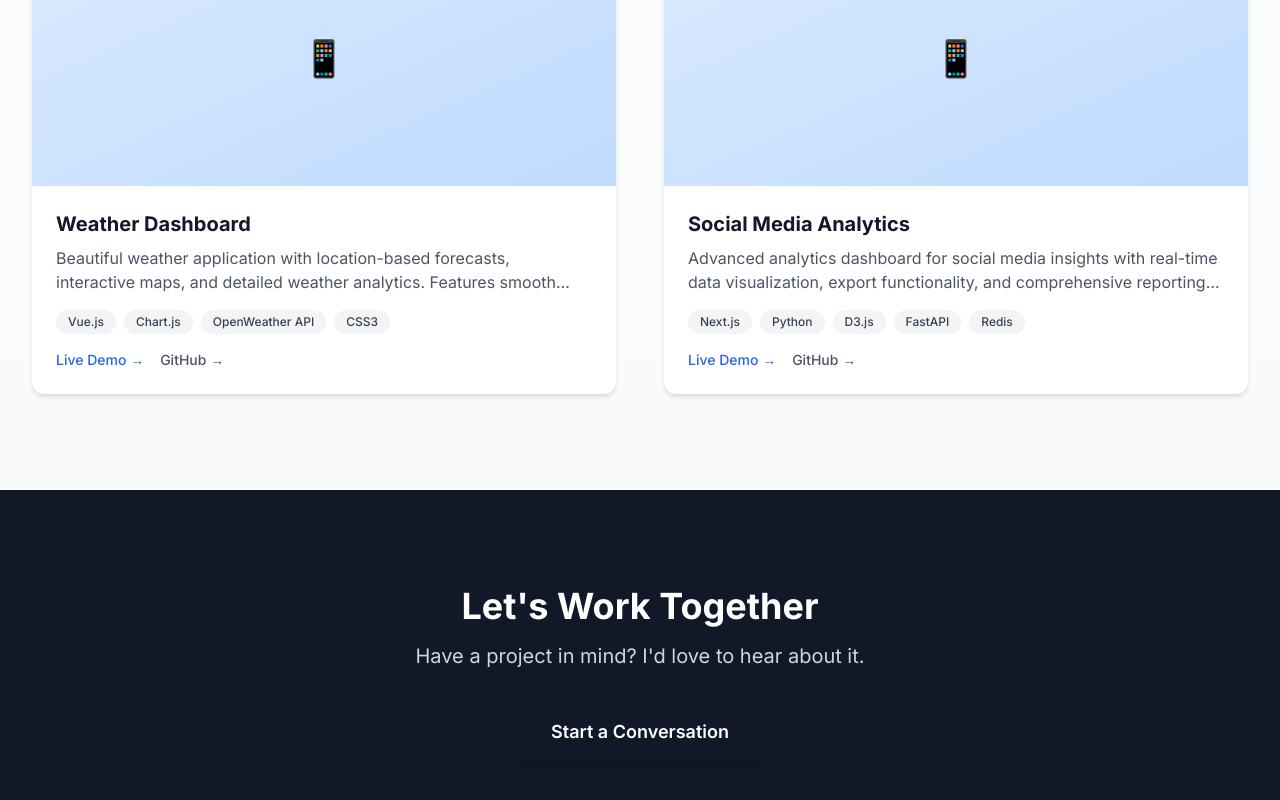
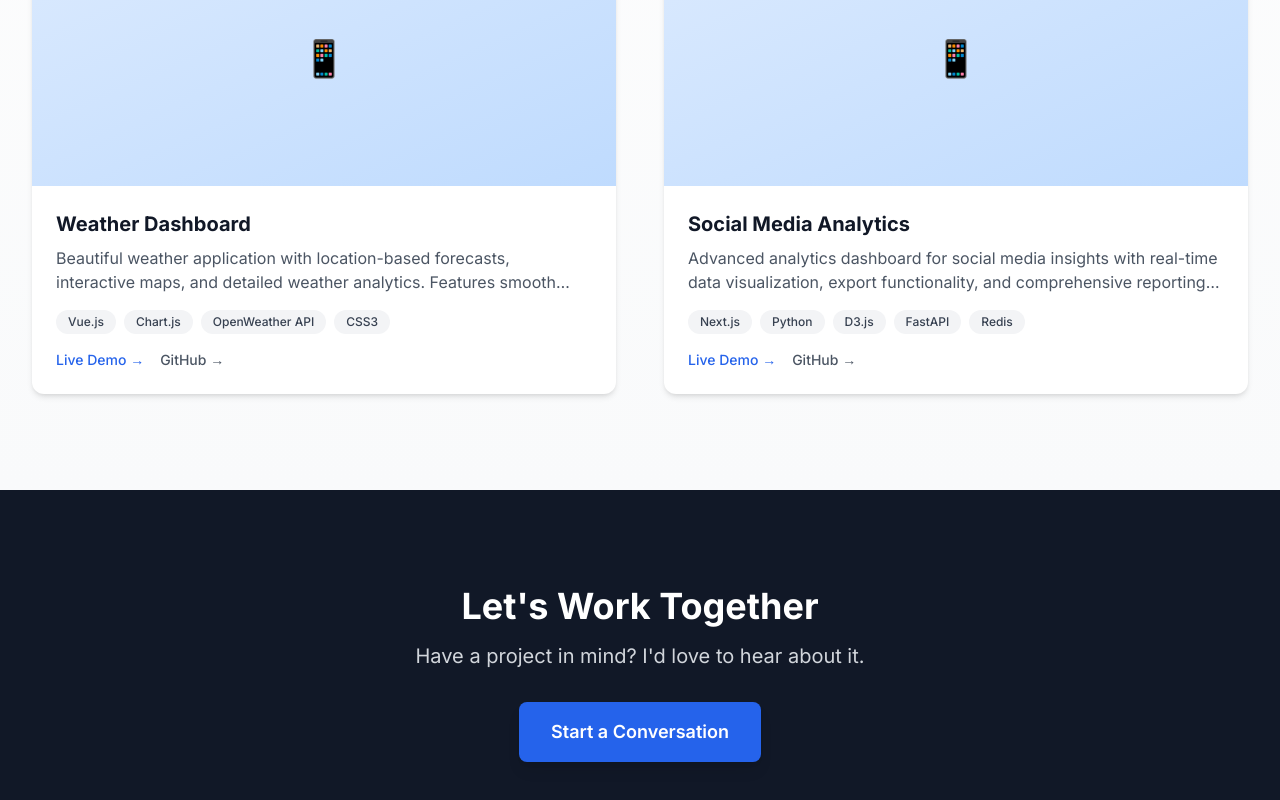
Before and after one commit to rrschauhan07/vibe-project, a Next.js app: page / in a window 1280 px wide. Shown: the part 2102-2902 px from the top of the page. Built offline with nearby package versions, Linux system fonts and the light colour scheme.

Commit message:
Change Start a Conversation button to primary variant for better visibility

```diff
--- a/app/page.tsx
+++ b/app/page.tsx
@@ -149,7 +149,7 @@ export default function Home() {
             <p className="text-xl text-charcoal-300 mb-8">
               Have a project in mind? I&apos;d love to hear about it.
             </p>
-            <Button href="/contact" variant="secondary" className="text-lg px-8 py-4">
+            <Button href="/contact" variant="primary" className="text-lg px-8 py-4">
               Start a Conversation
             </Button>
           </motion.div>
```
